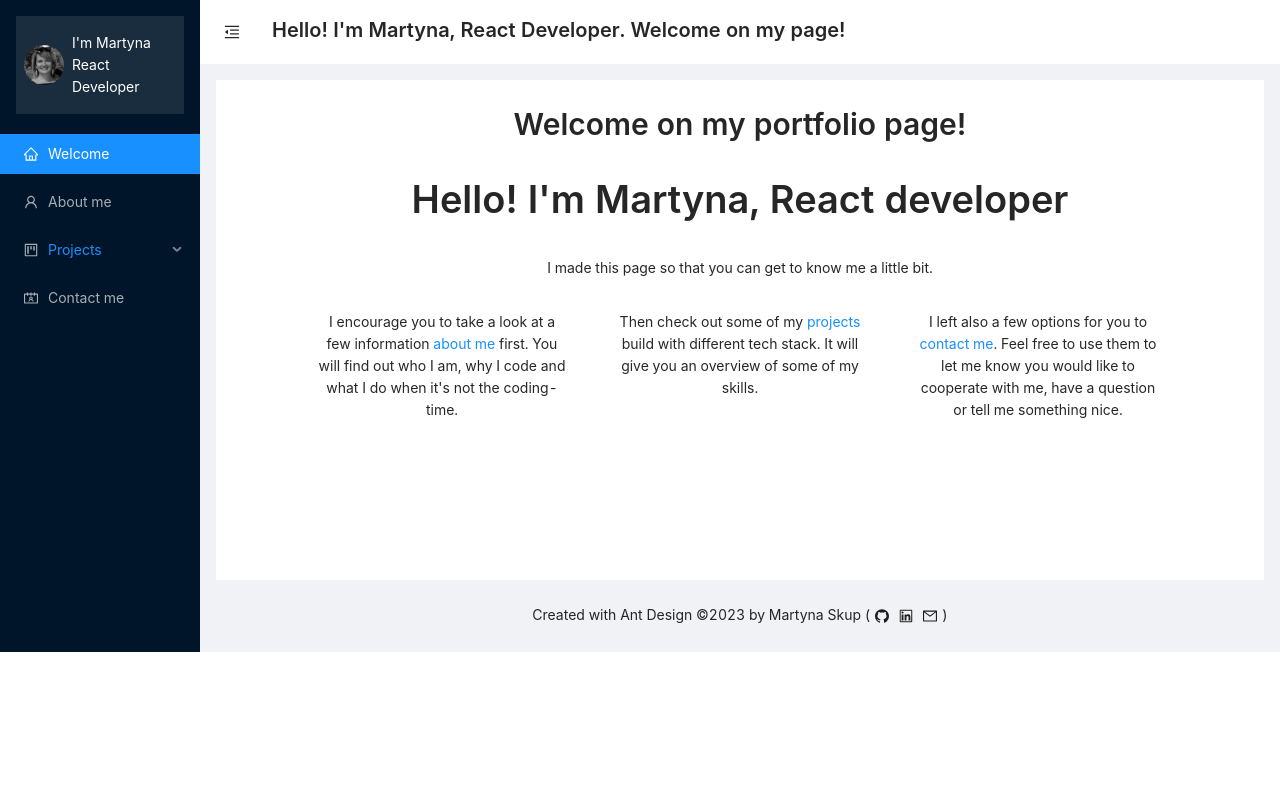
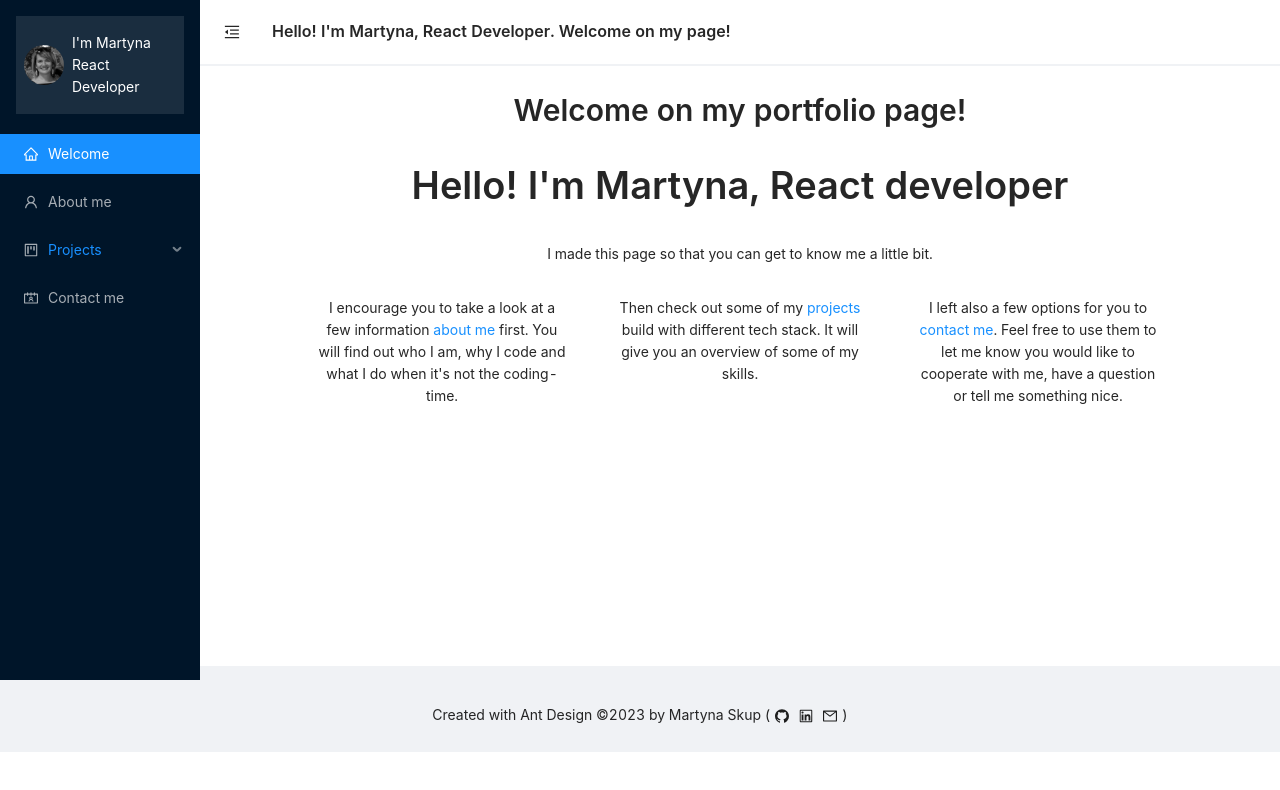
Before and after one commit to martynaskup/martynaskup.github.io, a React (Create React App) app: page / in a window 1280 px wide. Shown: the top 790 px of the page. Built offline with nearby package versions, Linux system fonts and the light colour scheme.

Commit message:
Refactor layout and header styling

```diff
--- a/src/components/mainLayout/AppContent.tsx
+++ b/src/components/mainLayout/AppContent.tsx
@@ -4,10 +4,10 @@ import { Outlet } from 'react-router-dom';
 const AppContent = () => {
   return (
     <>
-      <Layout.Content style={{ margin: '16px 16px 0', textAlign: 'center' }}>
+      <Layout.Content style={{ margin: '0', textAlign: 'center' }}>
         <div
           className="site-layout-background"
-          style={{ padding: 24, minHeight: 500 }}
+          style={{ padding: 24, minHeight: '75vh' }}
         >
           <Outlet />
         </div>
--- a/src/components/mainLayout/AppHeader.tsx
+++ b/src/components/mainLayout/AppHeader.tsx
@@ -1,15 +1,17 @@
 import { FC } from 'react';
 import { Button, Layout, Space, Typography } from 'antd';
 import { MenuFoldOutlined, MenuUnfoldOutlined } from '@ant-design/icons';
+import useBreakpoint from 'antd/lib/grid/hooks/useBreakpoint';
 
 const AppHeader: FC<{
   collapsed: boolean;
   onMenuOpenerClick: () => void;
 }> = ({ collapsed, onMenuOpenerClick }) => {
+  const { sm } = useBreakpoint();
   return (
     <Layout.Header
       className="site-layout-sub-header-background"
-      style={{ padding: 0 }}
+      style={{ padding: 0, height: 'auto' }}
     >
       <Space align="baseline">
         <Button
@@ -22,7 +24,7 @@ const AppHeader: FC<{
             height: 64,
           }}
         />
-        <Typography.Title level={1} style={{ fontSize: '20px' }}>
+        <Typography.Title level={5} style={{ fontSize: sm ? '16px' : '12px' }}>
           Hello! I'm Martyna, React Developer. Welcome on my page!
         </Typography.Title>
       </Space>
--- a/src/components/mainLayout/AppLayout.css
+++ b/src/components/mainLayout/AppLayout.css
@@ -8,9 +8,13 @@
     color: #fff;
   }
 
+.ant-layout-sider {
+  height: 85vh;
+}
 
 .site-layout-sub-header-background {
   background: #fff;
+  border-bottom: 2px solid #f0f2f5;
 }
 
 .site-layout-background {
--- a/src/components/mainLayout/AppLayout.tsx
+++ b/src/components/mainLayout/AppLayout.tsx
@@ -2,10 +2,10 @@ import React, { JSX, useState } from 'react';
 import { Layout } from 'antd';
 import './AppLayout.css';
 import AppSider from './AppSider';
-import AppHeader from './AppHeader';
 import AppContent from './AppContent';
 import AppFooter from './AppFooter';
 import { CollapseType } from 'antd/es/layout/Sider';
+import AppHeader from './AppHeader';
 
 function AppLayout(): JSX.Element {
   const [collapsed, setCollapsed] = useState(false);
@@ -14,6 +14,7 @@ function AppLayout(): JSX.Element {
   >(undefined);
 
   return (
+    <Layout>
       <Layout>
         <AppSider
           collapsed={collapsed}
@@ -35,8 +36,9 @@ function AppLayout(): JSX.Element {
             }}
           />
           <AppContent />
+        </Layout>
+      </Layout>
       <AppFooter />
-      </Layout>
     </Layout>
   );
 }
```
Lines whose indentation alone changed are shown as unchanged.
